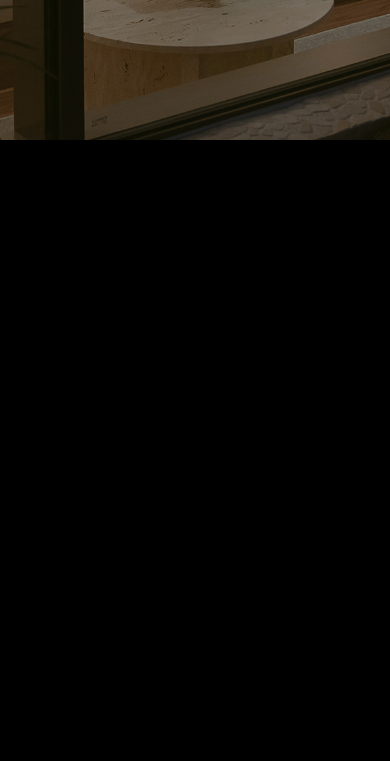
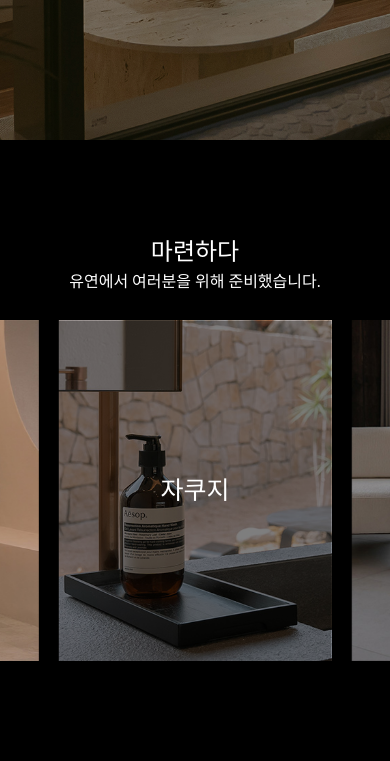
Before and after one commit to songhun115/awdesign-type9, a PHP site: page / in a window 390 px wide. Shown: the part 2024-2785 px from the top of the page. Before the commit the page ends 2164 px from the top, so only its background shows below. Run offline with PHP 8.4, Linux system fonts and the light colour scheme; some libraries are stand-ins or nearby versions; some web fonts are replaced.

Commit message:
specia-preview스페셜 프비류 html,css 작업 (center swiper)및 반응형

```diff
--- a/css/style.css
+++ b/css/style.css
@@ -128,3 +128,16 @@ img{vertical-align: bottom;}
     .background-sec .box, .background-sec .box .thumbnail {height: 100%;}
     .background-sec .box .thumbnail img{height: 100%; object-fit: cover;}
 }
+.special-preview{padding: 200px 0; background-color: #000;}
+.special-preview .title {margin-bottom: 50px; text-align: center; color: #fff; }
+.special-preview .title h4{font-size: 40px;margin-bottom: 20px; font-weight: 400;}
+.special-preview .title h3{}
+.special-preview .special-silder .thumbnail img{width: 100%;}
+.special-preview .special-silder .swiper-slide{position: relative;}
+.special-preview .special-silder .swiper-slide .txt{position: absolute; top:50%; left: 50%;transform: translate(-50%,-50%); width: 100%; height: 100%; background-color: rgba(0,0,0,0.5); color: #fff; display: flex; justify-content: center; align-items: center; font-size: 25px; opacity: 0; visibility: hidden; transition: 0.3s;}
+.special-preview .special-silder .swiper-slide-active .txt{opacity: 1; visibility: visible;}
+@media(max-width:1240px){
+    .special-preview{padding: 100px 0;}
+    .special-preview .title{margin-bottom: 30px;}
+    .special-preview .title h4{font-size: 24px; margin-bottom: 10px;}
+}
--- a/index.html
+++ b/index.html
@@ -269,7 +269,90 @@
                 </div>
             </div>
         </section>
-        <section></section>
+        <section class="special-preview">
+            <div class="box">
+                <div class="title">
+                    <h4>마련하다</h4>
+                    <p>유연에서 여러분을 위해 준비했습니다. </p>
+                </div>
+                <div class="swiper special-silder">
+                    <div class="swiper-wrapper">
+                        <div class="swiper-slide">
+                            <div class="thumbnail"><img src="img/special/special-preview1.jpg" alt=""></div>
+                            <div class="txt">
+                                <h5>자쿠지</h5>
+                            </div>
+                        </div>
+                        <div class="swiper-slide">
+                            <div class="thumbnail"><img src="img/special/special-preview2.jpg" alt=""></div>
+                            <div class="txt">
+                                <h5>자쿠지</h5>
+                            </div>
+                        </div>
+                        <div class="swiper-slide">
+                            <div class="thumbnail"><img src="img/special/special-preview3.jpg" alt=""></div>
+                            <div class="txt">
+                                <h5>자쿠지</h5>
+                            </div>
+                        </div>
+                        <div class="swiper-slide">
+                            <div class="thumbnail"><img src="img/special/special-preview4.jpg" alt=""></div>
+                            <div class="txt">
+                                <h5>자쿠지</h5>
+                            </div>
+                        </div>
+                        <div class="swiper-slide">
+                            <div class="thumbnail"><img src="img/special/special-preview5.jpg" alt=""></div>
+                            <div class="txt">
+                                <h5>자쿠지</h5>
+                            </div>
+                        </div>
+                        <div class="swiper-slide">
+                            <div class="thumbnail"><img src="img/special/special-preview1.jpg" alt=""></div>
+                            <div class="txt">
+                                <h5>자쿠지</h5>
+                            </div>
+                        </div>
+                        <div class="swiper-slide">
+                            <div class="thumbnail"><img src="img/special/special-preview2.jpg" alt=""></div>
+                            <div class="txt">
+                                <h5>자쿠지</h5>
+                            </div>
+                        </div>
+                        <div class="swiper-slide">
+                            <div class="thumbnail"><img src="img/special/special-preview3.jpg" alt=""></div>
+                            <div class="txt">
+                                <h5>자쿠지</h5>
+                            </div>
+                        </div>
+                        <div class="swiper-slide">
+                            <div class="thumbnail"><img src="img/special/special-preview4.jpg" alt=""></div>
+                            <div class="txt">
+                                <h5>자쿠지</h5>
+                            </div>
+                        </div>
+                        <div class="swiper-slide">
+                            <div class="thumbnail"><img src="img/special/special-preview5.jpg" alt=""></div>
+                            <div class="txt">
+                                <h5>자쿠지</h5>
+                            </div>
+                        </div>
+                    </div>
+                </div>
+                <script>
+                    var swiper = new Swiper(".special-silder", {
+
+                        centeredSlides: true,
+                        slidesPerView: 1.4,
+                        spaceBetween: 20,
+                        loop: true,
+                        breakpoints: {
+                            1240: { slidesPerView: 4.2, spaceBetween: 40 },
+                        },
+                    });
+                </script>
+            </div>
+        </section>
 
     </main>
 </body>
```
Also changed, not shown: img/special/special-preview1.jpg (added), img/special/special-preview2.jpg (added), img/special/special-preview3.jpg (added), img/special/special-preview4.jpg (added), img/special/special-preview5.jpg (added).
